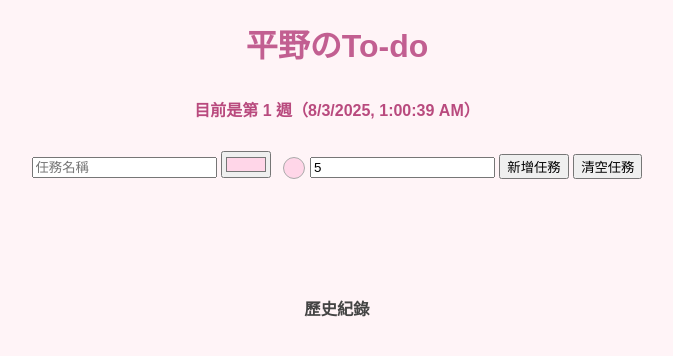
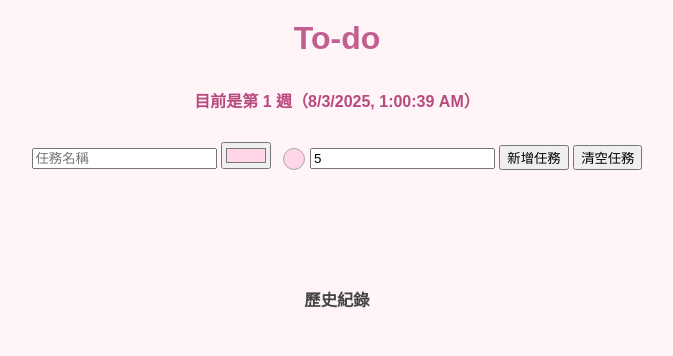
Before and after one commit to Yu-0909/plan, a plain HTML site: page index.html in a window 1280 px wide. Shown: the whole page, without its empty margins (303-976 px from the left). Drawn offline with Linux system fonts and the light colour scheme; a web font is replaced by a local one.

Commit message:
Update index.html

```diff
--- a/index.html
+++ b/index.html
@@ -128,7 +128,7 @@
   </style>
 </head>
 <body>
-  <h1>平野のTo-do</h1>
+  <h1>To-do</h1>
   <div id="info"></div>
   <div id="new-task-form">
     <input type="text" id="new-task-name" placeholder="任務名稱">
```
